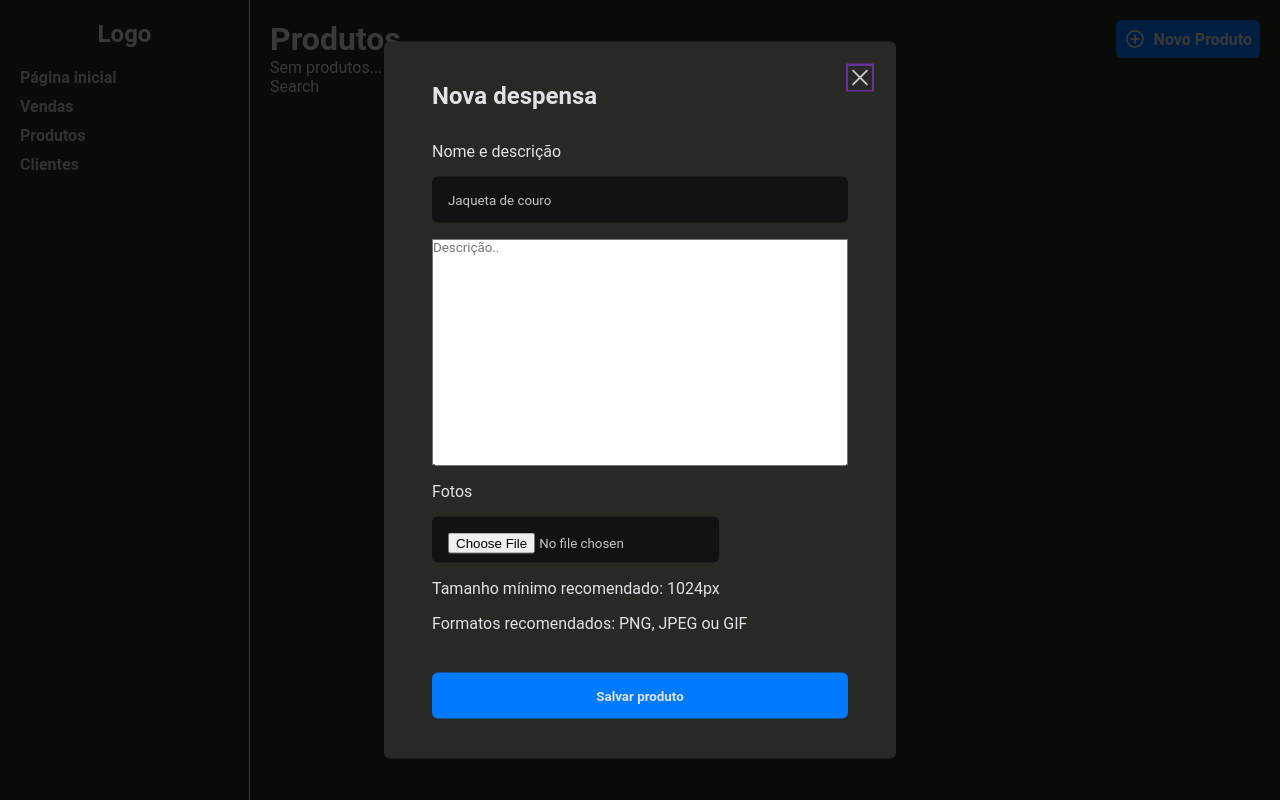
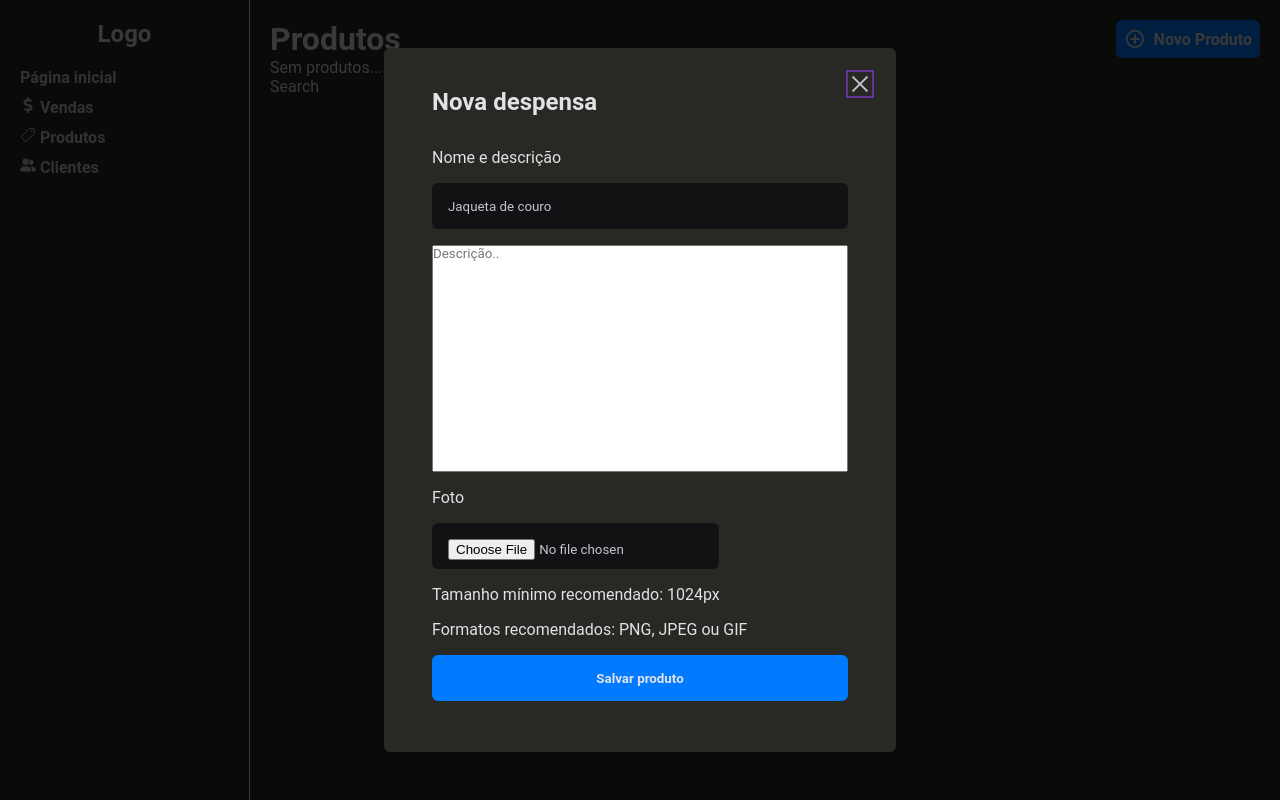
Before and after one commit to rebecaCaroba/ecommerce, a React (Vite) app: page /admin/products in a window 1280 px wide. Both pictures are taken after a click on the button "Novo Produto". Built offline with nearby package versions, Linux system fonts and the light colour scheme.

Commit message:
Validando valores do formulário

```diff
--- a/src/components/NewProductsModal/index.tsx
+++ b/src/components/NewProductsModal/index.tsx
@@ -1,8 +1,40 @@
 import * as Dialog from '@radix-ui/react-dialog'
 import { AiOutlineClose } from 'react-icons/ai'
+import { useForm } from 'react-hook-form'
+import { zodResolver } from '@hookform/resolvers/zod'
+import convertToBase64 from '../../help/convert'
+import * as z from 'zod'
 import './style.scss'
 
+const NewProductFormSchema = z.object({
+    nameProd: z.
+        string()
+        .min(2, { message: 'O produto deve ter no mínimo 2 caracteres.' }),
+    desc: z.string().optional(),
+    imageProd: z.string().optional()
+})
+
+type NewProductInputs = z.infer<typeof NewProductFormSchema>
+
 export function NewProductsModal() {
+    const {
+        register,
+        setValue,
+        handleSubmit,
+        formState: { isSubmitting },
+    } = useForm<NewProductInputs>({
+        resolver: zodResolver(NewProductFormSchema),
+    })
+
+    async function handleUploadFile(e: React.ChangeEvent<HTMLInputElement>) {
+        const base64 = await convertToBase64(e.target.files?.[0])
+        setValue('imageProd', base64)
+    }
+
+    async function handleNewProduct(data: any) {
+        console.log(data)
+    }
+
     return (
         <Dialog.Portal>
             <Dialog.Overlay>
@@ -11,31 +43,37 @@ export function NewProductsModal() {
             <Dialog.Content>
                 <div className="content-modal">
                     <Dialog.Title>Nova despensa</Dialog.Title>
-                        <Dialog.DialogClose className="close-button">
-                            <AiOutlineClose size={24} />
-                        </Dialog.DialogClose>
-                        <form>
+                    <Dialog.DialogClose className="close-button">
+                        <AiOutlineClose size={24} />
+                    </Dialog.DialogClose>
+                    <form onSubmit={handleSubmit(handleNewProduct)}>
                         <div className="form-group">
                             <label>Nome e descrição</label>
                             <input
                                 type="text"
                                 placeholder="Jaqueta de couro"
+                                {...register('nameProd')}
                             />
                             <textarea
+                                {...register('desc')}
                                 placeholder="Descrição.."
                                 cols={15}
                                 rows={15}
                             />
                         </div>
                         <div className="form-group">
-                            <label>Fotos</label>
+                            <label htmlFor="imageProd">Foto</label>
                             <div className="image-uploads">
-                                <input type="file" id='avatar' />
+                                <input
+                                    type="file"
+                                    id='imageProd'
+                                    onChange={handleUploadFile}
+                                />
                             </div>
                             <p>Tamanho mínimo recomendado: 1024px</p>
                             <p>Formatos recomendados: PNG, JPEG ou GIF</p>
                         </div>
-                        <button type="submit">Salvar produto</button>
+                        <button disabled={isSubmitting} type="submit">Salvar produto</button>
                     </form>
                 </div>
             </Dialog.Content>
--- a/src/components/NewProductsModal/style.scss
+++ b/src/components/NewProductsModal/style.scss
@@ -2,14 +2,14 @@
 
 .overlay {
     position: fixed;
-    width: 100vw;
-    height: 100vh;
     inset: 0;
     background: rgba(0, 0, 0, 0.75);
   }
 
   .content-modal {
-    min-width: 32rem;
+    width: 100%;
+    max-width: 32rem;
+    height: 44rem;
     border-radius: 6px;
     padding: 2.5rem 3rem;
     background: $c-gray-800;
@@ -56,7 +56,6 @@
       border-radius: 6px;
       font-weight: 700;
       padding: 0 1.25rem;
-      margin-top: 1.5rem;
       transition: background-color 0.2s;
       cursor: pointer;
 
--- a/src/components/aside/index.tsx
+++ b/src/components/aside/index.tsx
@@ -1,5 +1,8 @@
 import { Link } from 'react-router-dom'
 import './style.scss'
+import { IoPricetagOutline } from 'react-icons/io5'
+import { FaDollarSign } from 'react-icons/fa'
+import { FaUserGroup } from 'react-icons/fa6'
 export function Aside() {
     return (
         <aside>
@@ -9,9 +12,10 @@ export function Aside() {
       <nav className="sidebar-nav">
         <ul>
           <li><Link to="/admin">Página inicial</Link></li>
-          <li><Link to="/admin/vendas">Vendas</Link></li>
-          <li><Link to="/admin/products">Produtos</Link></li>
-          <li><Link to="/admin/clientes">Clientes</Link></li>
+          <li><Link to="/admin/vendas"><FaDollarSign /> Vendas</Link></li>
+          <li><Link to="/admin/products"><IoPricetagOutline /> Produtos</Link>
+          </li>
+          <li><Link to="/admin/clientes"><FaUserGroup /> Clientes</Link></li>
         </ul>
       </nav>
         </aside>
--- a/src/components/aside/style.scss
+++ b/src/components/aside/style.scss
@@ -26,6 +26,9 @@ aside {
     text-decoration: none;
     color: $c-gray-200;
   }
+  .sidebar-nav a:hover {
+    color: $c-gray-100;
+  }
 
   .sidebar-nav h2 {
     margin-top: 20px;
--- /dev/null
+++ b/src/help/convert.ts
@@ -0,0 +1,16 @@
+
+export default function convertToBase64(imageprod: any): Promise<string> {
+    return new Promise((resolve, reject) => {
+      const fileReader = new FileReader();
+      fileReader.readAsDataURL(imageprod);
+
+      fileReader.onload = () => {
+        const result = fileReader.result as string;
+        resolve(result);
+      };
+
+      fileReader.onerror = (error) => {
+        reject(error);
+      };
+    });
+  }
```
